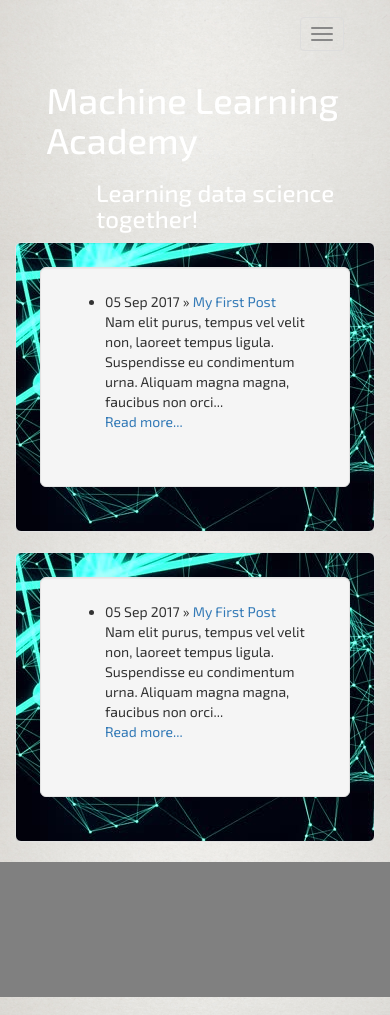
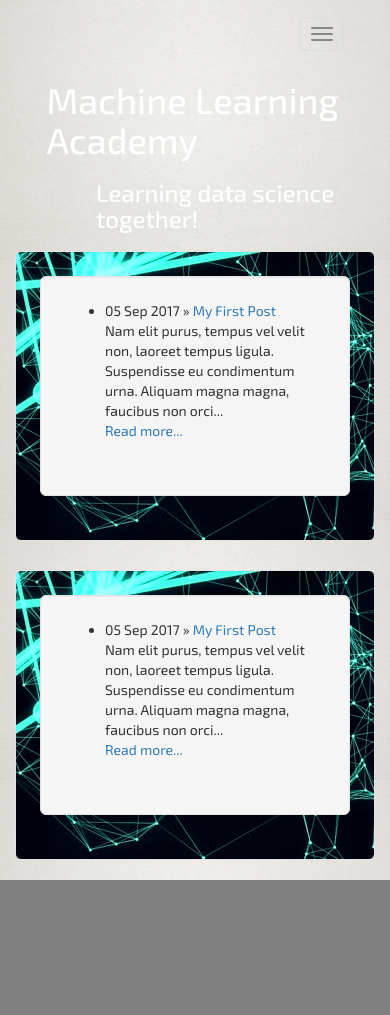
Before and after one commit to isabelhdias/mla.github.io, a Jekyll site: the page built from index.md, in a window 390 px wide. Built offline with Jekyll 4.4.1, drawn with Linux system fonts in a browser that asks for light colours; nearby versions of some CDN libraries; our own code applies the rules of GitHub Pages for plain Markdown files.

Commit message:
mobile test 7

```diff
--- a/assets/css/main.css
+++ b/assets/css/main.css
@@ -150,7 +150,7 @@ ul.nav a:hover { color: #fff !important; } /* ATTENTION!!! actual bootstrap code
 
     .row-bottom {
 
-        margin-top: 0%;
+        margin-top: 1vh;
     }
 
 
@@ -161,7 +161,7 @@ ul.nav a:hover { color: #fff !important; } /* ATTENTION!!! actual bootstrap code
 
     .row-bottom {
 
-        margin-top: 15%;
+        margin-top: 10%;
     }
 
 }
```
Also changed, not shown: 1 other file.
